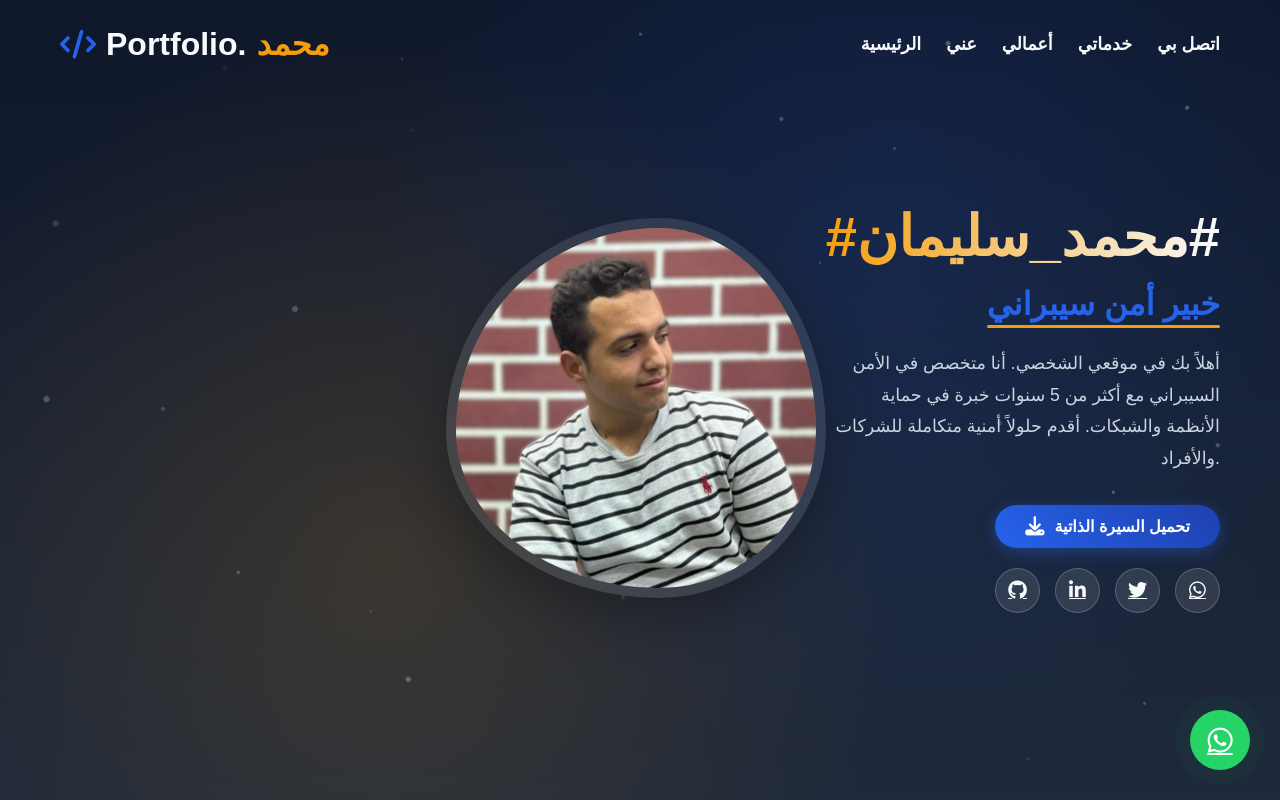
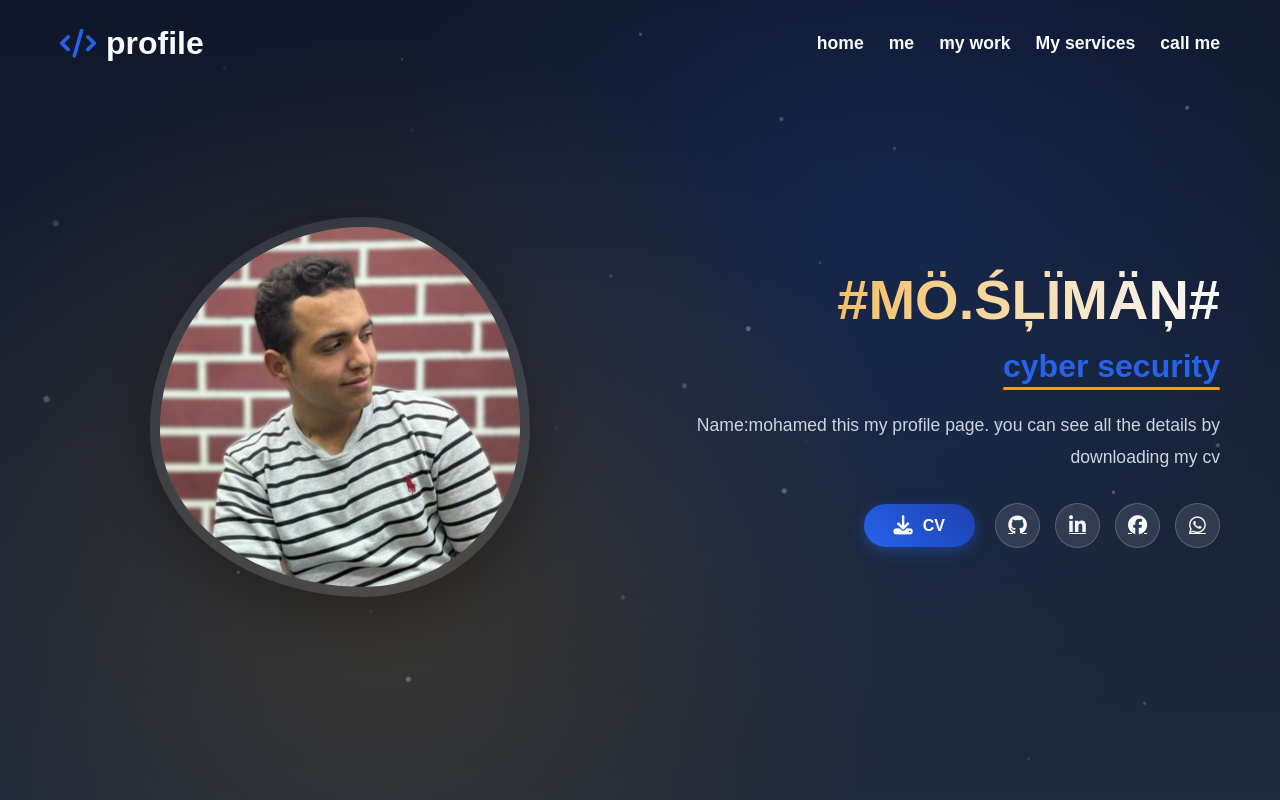
Before and after one commit to MOHAMED-22m/profil, a plain HTML site: page index.html in a window 1280 px wide. Drawn offline with nearby package versions, Linux system fonts and the light colour scheme.

Commit message:
Update index.html

```diff
--- a/index.html
+++ b/index.html
@@ -269,17 +269,7 @@
             background: var(--whatsapp);
             box-shadow: 0 5px 15px rgba(37, 211, 102, 0.5);
         }
-
-        .home_img {
-            flex: 1;
-            display: flex;
-            justify-content: flex-start; /* تغيير من center إلى flex-start لضمان بقاء الصورة على اليسار */
-            align-items: center;
-            position: relative;
-            z-index: 5;
-        }
-
-        .img_box {
+           .img_box {
             width: 380px;
             height: 380px;
             border-radius: 30% 70% 70% 30% / 30% 30% 70% 70%;
@@ -431,15 +421,15 @@
         <header>
             <a href="#" class="logo animate__animated animate__fadeInDown">
                 <i class="fas fa-code"></i>
-                Portfolio.<span>محمد</span>
+                profile
             </a>
 
             <nav class="navbar animate__animated animate__fadeInDown">
-                <a href="#" class="animate__animated animate__fadeInDown" style="animation-delay: 0.1s">الرئيسية</a>
-                <a href="#" class="animate__animated animate__fadeInDown" style="animation-delay: 0.2s">عني</a>
-                <a href="#" class="animate__animated animate__fadeInDown" style="animation-delay: 0.3s">أعمالي</a>
-                <a href="#" class="animate__animated animate__fadeInDown" style="animation-delay: 0.4s">خدماتي</a>
-                <a href="#" class="animate__animated animate__fadeInDown" style="animation-delay: 0.5s">اتصل بي</a>
+                <a href="#" class="animate__animated animate__fadeInDown" style="animation-delay: 0.1s">home</a>
+                <a href="#" class="animate__animated animate__fadeInDown" style="animation-delay: 0.2s">me</a>
+                <a href="#" class="animate__animated animate__fadeInDown" style="animation-delay: 0.3s">my work</a>
+                <a href="#" class="animate__animated animate__fadeInDown" style="animation-delay: 0.4s">My services</a>
+                <a href="#" class="animate__animated animate__fadeInDown" style="animation-delay: 0.5s" harf="tel:+201061366367">call me</a>
             </nav>
         </header>
 
@@ -448,34 +438,36 @@
 
             </div>
             <div class="img_box">
-    <img src="https://github.com/Mohamed-22m/profil/raw/main/logo.jpg" alt="صورة محمد سليمان">
+    <img src="logo.jpg" alt="صورة محمد سليمان">
             </div>
 
             <div class="home_detial animate__animated animate__fadeInRight"> <!-- تغيير animate__fadeInLeft إلى animate__fadeInRight -->
-                <h1>#محمد_سليمان#</h1>
+                <h1>#MÖ.ŚĻÏMÄŅ#</h1>
                 <h2 class="animate__animated animate__fadeInRight" style="animation-delay: 0.3s"> <!-- تعديل هنا أيضا -->
-                    خبير أمن سيبراني
+                cyber security
                 </h2>
                 <p class="animate__animated animate__fadeInRight" style="animation-delay: 0.5s"> <!-- تعديل هنا أيضا -->
-                    أهلاً بك في موقعي الشخصي. أنا متخصص في الأمن السيبراني مع أكثر من 5 سنوات خبرة في حماية الأنظمة والشبكات. أقدم حلولاً أمنية متكاملة للشركات والأفراد.
+                   Name:mohamed
+                    this my profile page.
+you can see all the details by downloading my cv
                 </p>
 
                 <div class="social">
                     <a href="#" class="btn animate__animated animate__fadeInUp" style="animation-delay: 0.7s">
                         <i class="fas fa-download"></i>
-                        تحميل السيرة الذاتية
+                    CV
                     </a>
                     <div class="social_icons">
-                        <a href="#" class="social_icon animate__animated animate__fadeInUp" style="animation-delay: 0.8s">
+                        <a href="#" class="social_icon animate__animated animate__fadeInUp"  onclick="window.open('https://github.com/MOHAMED-22m')"  style="animation-delay: 0.8s">
                             <i class="fab fa-github"></i>
                         </a>
-                        <a href="#" class="social_icon animate__animated animate__fadeInUp" style="animation-delay: 0.9s">
+                        <a href="#" class="social_icon animate__animated animate__fadeInUp"onclick="window.open('https://www.linkedin.com/in/mohamed-suliman-bb0b28287?utm_source=share&utm_campaign=share_via&utm_content=profile&utm_medium=android_app')" style="animation-delay: 0.9s">
                             <i class="fab fa-linkedin-in"></i>
                         </a>
-                        <a href="#" class="social_icon animate__animated animate__fadeInUp" style="animation-delay: 1s">
-                            <i class="fab fa-twitter"></i>
+                        <a href="#" class="social_icon animate__animated animate__fadeInUp" onclick="window.open('https://www.facebook.com/share/1eJmJGPk72/')"style="animation-delay: 1s">
+                            <i class="fab fa-facebook"></i>
                         </a>
-                        <a href="#" class="social_icon whatsapp animate__animated animate__fadeInUp" style="animation-delay: 1.1s">
+                        <a href="#" class="social_icon whatsapp animate__animated animate__fadeInUp" onclick="window.open('https://wa.me/201276007238', '_blank')" style="animation-delay: 1.1s" ">
                             <i class="fab fa-whatsapp"></i>
                         </a>
                     </div>
@@ -484,10 +476,7 @@
         </section>
     </div>
 
-    <!-- زر الواتساب العائم -->
-    <a href="https://wa.me/966501234567" class="whatsapp-float animate__animated animate__fadeInUp" target="_blank">
-        <i class="fab fa-whatsapp"></i>
-    </a>
+
 
     <script>
         // إنشاء جسيمات متحركة
```
